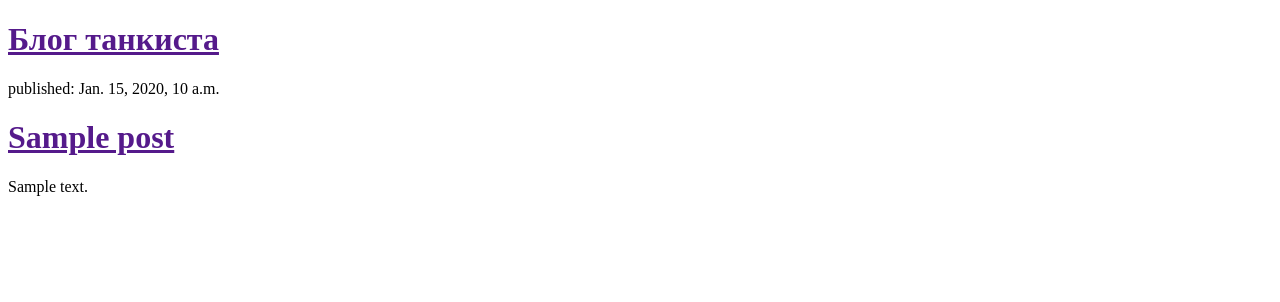
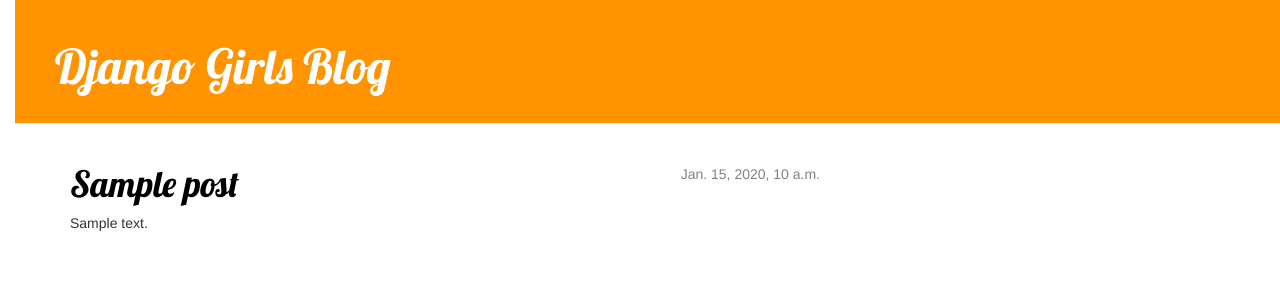
Before and after one commit to illayroz/my-first-blog, a Django app: template blog/blog1/templates/blog1/post_list.html in a window 1280 px wide. Shown: the top 302 px of the page. Run offline with Django 3.2, Linux system fonts and the light colour scheme; the template is opened without the code that fills it: values that come from a table or form of the project are taken from there, others are empty; tables that the repository leaves empty hold one stand-in row (values such as "Sample post"); some libraries are stand-ins or nearby versions.

Commit message:
Added view and template for detailed blog post as well as CSS for the site.

```diff
--- /dev/null
+++ b/blog/blog1/static/css/blog1.css
@@ -0,0 +1,54 @@
+h1 a {
+        color: #FCA205;
+        font-family: 'Lobster';
+    }
+body {
+        padding-left: 15px;
+
+    }
+.page-header {
+        background-color: #ff9400;
+        margin-top: 0;
+        padding: 20px 20px 20px 40px;
+    }
+.page-header h1, .page-header h1 a, .page-header h1 a:visited, .page-header h1 a:active {
+        color: #ffffff;
+        font-size: 36pt;
+        text-decoration: none;
+    }
+
+.content {
+        margin-left: 40px;
+    }
+
+h1, h2, h3, h4 {
+        font-family: 'Lobster', cursive;
+    }
+
+.date {
+        float: right;
+        color: #828282;
+    }
+
+.save {
+        float: right;
+    }
+
+.post-form textarea, .post-form input {
+        width: 100%;
+    }
+
+.top-menu, .top-menu:hover, .top-menu:visited {
+        color: #ffffff;
+        float: right;
+        font-size: 26pt;
+        margin-right: 20px;
+    }
+
+.post {
+        margin-bottom: 70px;
+    }
+
+.post h1 a, .post h1 a:visited {
+        color: #000000;
+    }
--- /dev/null
+++ b/blog/blog1/templates/blog1/base.html
@@ -0,0 +1,26 @@
+{% load staticfiles %}
+<!DOCTYPE html>
+<html lang="en">
+<head>
+	<link rel="stylesheet" href="//maxcdn.bootstrapcdn.com/bootstrap/3.2.0/css/bootstrap.min.css">
+	<link rel="stylesheet" href="//maxcdn.bootstrapcdn.com/bootstrap/3.2.0/css/bootstrap-theme.min.css">
+	<link rel="stylesheet" href="{% static 'css/blog1.css' %}">
+	<link href="http://fonts.googleapis.com/css?family=Lobster&subset=latin,latin-ext" rel="stylesheet" type="text/css">
+	<meta charset="UTF-8">
+	<title>Блог</title>
+</head>
+<body>
+<div class="page-header">
+            <h1><a href="/">Django Girls Blog</a></h1>
+        </div>
+        <div class="content container">
+            <div class="row">
+                <div class="col-md-8">
+                {% block content %}
+                {% endblock %}
+                </div>
+            </div>
+        </div>
+
+</body>
+</html>
--- a/blog/blog1/templates/blog1/post_list.html
+++ b/blog/blog1/templates/blog1/post_list.html
@@ -1,20 +1,17 @@
-<!DOCTYPE html>
-<html lang="en">
-<head>
-	<meta charset="UTF-8">
-	<title>Блог</title>
-</head>
-<body>
-<div><h1><a href="">Блог танкиста</a></h1></div>
 
-<div>{% for post in posts %}
-        <div>
-            <p>published: {{ post.published_date }}</p>
-            <h1><a href="">{{ post.title }}</a></h1>
-            <p>{{ post.text|linebreaks }}</p>
+{% extends 'blog1/base.html' %}
+{% load staticfiles %}
+
+
+
+{% block content %}
+{% for post in posts %}
+    <div class="post">
+        <div class="date">
+			{{ post.published_date }}
         </div>
-    {% endfor %}
-</div>
-
-</body>
-</html>
+        <h1><a href="{% url 'post_detail' pk=post.pk %}">{{ post.title }}</a></h1>
+        <p>{{ post.text|linebreaks }}</p>
+        </div>
+{% endfor %}
+{% endblock content %}
--- a/blog/blog1/urls.py
+++ b/blog/blog1/urls.py
@@ -3,4 +3,5 @@
 
 urlpatterns = [
     url(r'^$', views.post_list, name='post_list'),
+    url(r'^post/(?P<pk>[0-9]+)/$', views.post_detail, name='post_detail'),
 ]
```
Also changed, not shown: blog/blog1/templates/blog1/post_detail.html (added, +13 -0 lines), blog/blog1/views.py (+7 -1 lines).
